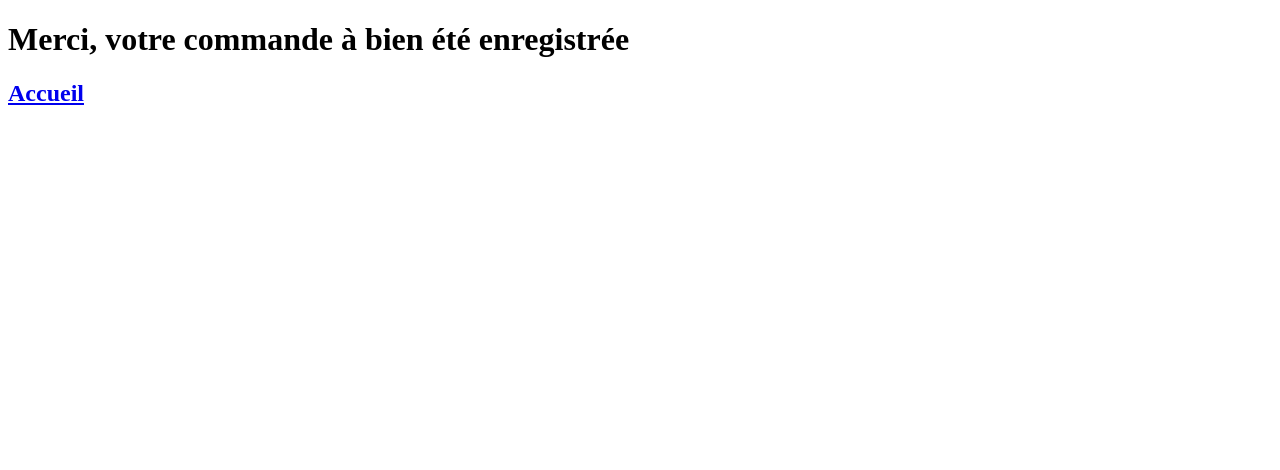
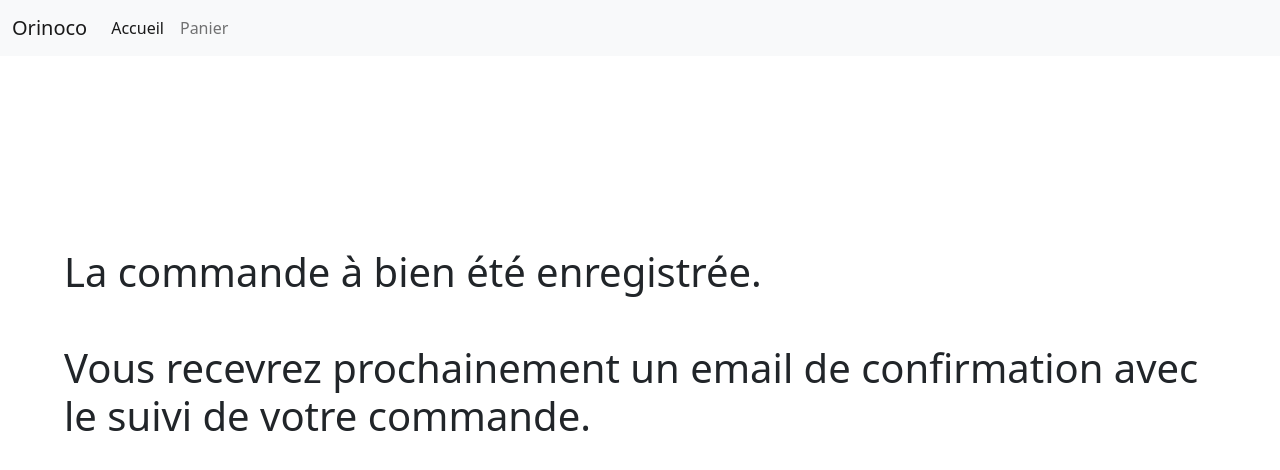
Before and after one commit to newtlouis/Orinoco--Front-End, a website: page confirmation.html in a window 1280 px wide. Drawn offline with nearby package versions, Linux system fonts and the light colour scheme.

Commit message:
Mise en page, page confirmation

```diff
--- a/confirmation.html
+++ b/confirmation.html
@@ -1,17 +1,39 @@
-<!DOCTYPE html>
-<html lang="en">
-<head>
-    <meta charset="UTF-8">
-    <meta http-equiv="X-UA-Compatible" content="IE=edge">
-    <meta name="viewport" content="width=device-width, initial-scale=1.0">
-    <title>Document</title>
+<meta charset="UTF-8">
+<meta http-equiv="X-UA-Compatible" content="IE=edge">
+<meta name="viewport" content="width=device-width, initial-scale=1.0">
+<link href="https://cdn.jsdelivr.net/npm/bootstrap@5.0.0-beta3/dist/css/bootstrap.min.css" rel="stylesheet" integrity="sha384-eOJMYsd53ii+scO/bJGFsiCZc+5NDVN2yr8+0RDqr0Ql0h+rP48ckxlpbzKgwra6" crossorigin="anonymous">
+<link rel="stylesheet" href="style.css">
+
+<title>Orinoco | Confirmation</title>
 </head>
 <body>
 
-    <h1>Merci, votre commande à bien été enregistrée</h1>
-    <a href="index.html"><h2>Accueil</h2></a>
+<header>
+    <nav class="navbar navbar-expand-lg navbar-light bg-light">
+        <div class="container-fluid">
+          <a class="navbar-brand" href="#">Orinoco</a>
+          <button class="navbar-toggler" type="button" data-bs-toggle="collapse" data-bs-target="#navbarNav" aria-controls="navbarNav" aria-expanded="false" aria-label="Toggle navigation">
+            <span class="navbar-toggler-icon"></span>
+          </button>
+          <div class="collapse navbar-collapse" id="navbarNav">
+            <ul class="navbar-nav">
+              <li class="nav-item">
+                <a class="nav-link active" aria-current="page" href="index.html">Accueil</a>
+              </li>
+              <li class="nav-item">
+                <a class="nav-link" href="panier.html">Panier</a>
+              </li>
+            </ul>
+          </div>
+        </div>
+      </nav>
 
+</header>
 
+<h1 class="confirmation"> La commande à bien été enregistrée.
+    <br/>
+    <br/>
+    Vous recevrez prochainement un email de confirmation avec le suivi de votre commande.
+</h1>
 
 </body>
-</html>
--- a/panier.js
+++ b/panier.js
@@ -31,6 +31,7 @@
         </div>
     </a>
     <button type="button" class="btn btn-secondary">Supprimer</button>
+
 
 
     `
--- a/style.css
+++ b/style.css
@@ -26,3 +26,7 @@
 .erreur__dans__le__formulaire{
     color: red;
 }
+
+.confirmation{
+    margin: 15% 5%;
+}
```
